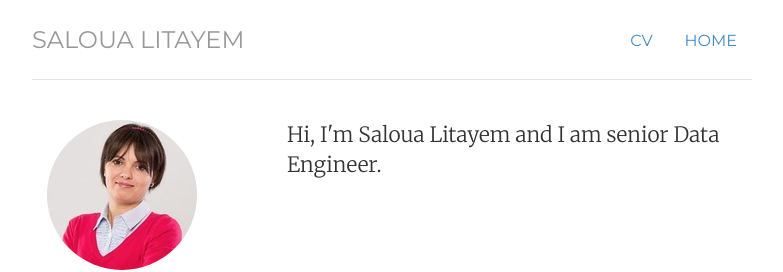
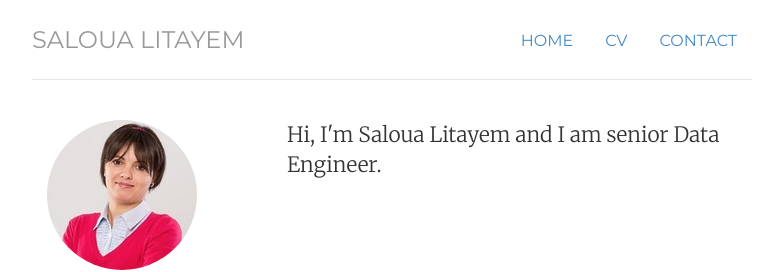
Before and after one commit to slitayem/slitayem.github.io, a Jekyll site: the page built from index.html, in a window 1280 px wide. Shown: the top 272 px of the page, without its empty margins (248-1031 px from the left). Built offline with Jekyll 4.4.1, drawn with Linux system fonts in a browser that asks for light colours; nearby versions of some CDN libraries; library files that are not in the unit come from our copies.

Commit message:
Add contact link

```diff
--- a/_includes/footer.html
+++ b/_includes/footer.html
@@ -4,7 +4,7 @@
 	<p><small>&copy; slitayem 2017</small></p>
 	</div>
 	<div class="col-sm-4">
-	<p class="pull-right"><small><a href="/about" title="About this site">About this site</a></small></p>
+	<p class="pull-right"><small><a href="/about" title="About">About this site</a></small></p>
 	</div>
 	</div>
 </div> <!-- /footer -->
--- a/_includes/header.html
+++ b/_includes/header.html
@@ -1,9 +1,10 @@
 <div class="header">
 	<ul class="nav nav-pills pull-right">
+		<li class="{{ page.home }}"><a href="/" title="Home">Home</a></li>
 		<li class="{{ page.cv }}"><a href="/cv" title="CV">CV</a></li>
 		<!-- <li class="{{ page.projects }}"><a href="/projects" title="Projects">Projects</a></li> -->
 		<!-- <li class="{{ page.notes }}"><a href="/notes" title="Notes">Notes</a></li> -->
-		<li class="{{ page.about }}"><a href="/" title="Home">Home</a></li>
+		<li class="{{ page.contact }}"><a href="/about" title="Contact">Contact</a></li>
 	</ul>
 	<h3 class="text-muted"><a href="/">Saloua Litayem</a></h3>
 </div> <!-- /header -->
--- a/about/index.html
+++ b/about/index.html
@@ -4,9 +4,11 @@ title: About Saloua Litayem
 ---
 
 		<div class="about">
-			<h1>About</h1>
-			<ul class="contacts">
+			<h1>Contact</h1>
+			<p>You can find me at:</p>
+			<ul class="list-unstyled">
 				<li><a href="https://twitter.com/saloua">@saloua</a></li>
 				<li><a href="https://www.linkedin.com/in/saloualitayem/">https://www.linkedin.com/in/saloualitayem/</a></li>
+				<li>Or send me an e-mail to <span>saloua.litayem@gmail.com</span></li>
 				</ul>
 		</div>
```
